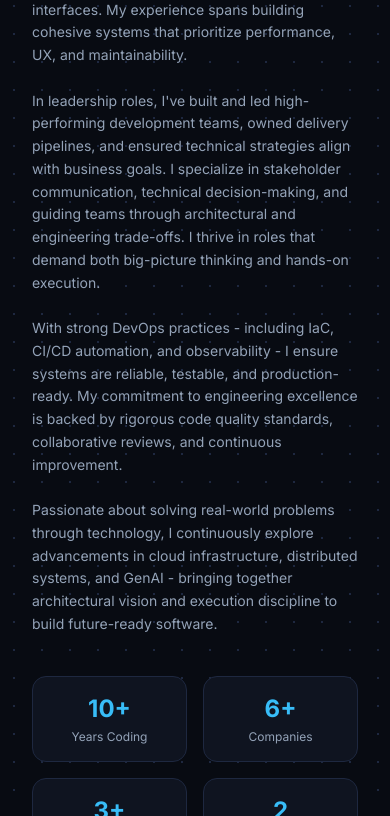
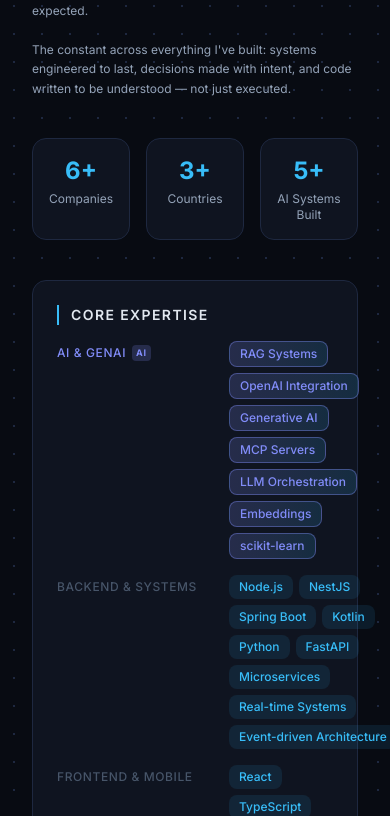
Before and after one commit to vishwesh5544/vish-portfolio, a React (Vite) app: page / in a window 390 px wide. Shown: the part 1184-2000 px from the top of the page. Built offline with nearby package versions, Linux system fonts and the light colour scheme.

Commit message:
AI highlight

```diff
--- a/src/data/personal.ts
+++ b/src/data/personal.ts
@@ -10,17 +10,15 @@
   location: "Ahmedabad, GJ, India",
   summary: `Who am I? Self-forged. Purpose-built. I architect systems and shape storms.
 
-As a seasoned Software Engineer and Architect, I specialize in building scalable, enterprise-grade systems that solve complex business challenges across domains like media, e-commerce, and IT services. My strength lies in translating ambiguous requirements into robust, maintainable, and secure software systems - driving delivery from ideation to execution with clarity and precision.
+I'm a Software Engineer and Architect who builds systems that actually survive production — not just demos. Across domains like media, e-commerce, SaaS, and enterprise IT, I operate at the intersection of technical depth and business clarity. I take ambiguous problems, define the architecture, and drive delivery end-to-end with precision.
 
-I excel in architecture, backend infrastructure, and end-to-end solution design. I've led the development of distributed microservice architectures, real-time systems with secure communication protocols, and high-throughput data pipelines for event-driven platforms. My work spans cloud-native deployments, serverless computing, and scalable container orchestration in production environments.
+My foundation is backend and systems engineering. I've designed distributed microservice platforms handling high-throughput workloads, built real-time communication systems using end-to-end encryption protocols, and architected event-driven pipelines for data-intensive platforms. On the infrastructure side, I've orchestrated EKS clusters, built serverless platforms on AWS Lambda and API Gateway, and implemented IaC workflows that make environments reproducible and deployable in minutes — not days.
 
-My architectural depth extends into AI-driven platforms, including Retrieval-Augmented Generation (RAG), orchestrator-based AI backends, and LLM-powered applications. I've designed service-oriented systems that integrate AI capabilities with application logic, while building internal tools to manage resource utilization, data workflows, and infrastructure monitoring.
+AI is where I've pushed deepest in recent years. I don't just integrate APIs — I architect the full stack behind intelligent systems. That means RAG pipelines with custom embedding strategies, orchestrator-based LLM backends, MCP server development, and building the internal tooling that makes AI features observable and operationally sound. I've shipped AI-powered products where the hard engineering work isn't the model — it's everything around it.
 
-I'm equally comfortable on the front lines of development - delivering full-stack features and cross-platform apps with tight integration between backend services and intuitive user interfaces. My experience spans building cohesive systems that prioritize performance, UX, and maintainability.
+Across the full product surface, I execute. React + TypeScript for tight, maintainable frontends. Spring Boot and Node.js for high-performance backend services. Flutter for cross-platform mobile. GitHub Actions and IaC pipelines that give teams confidence to ship fast. I don't hand off cleanly at a layer boundary — I own the outcome.
 
-In leadership roles, I've built and led high-performing development teams, owned delivery pipelines, and ensured technical strategies align with business goals. I specialize in stakeholder communication, technical decision-making, and guiding teams through architectural and engineering trade-offs. I thrive in roles that demand both big-picture thinking and hands-on execution.
+In senior and lead roles, I've made architectural calls under pressure, mentored engineers through complex problems, owned CI/CD pipelines, and kept technical strategy aligned with business objectives. I communicate clearly with stakeholders, know when to push back, and thrive in environments where both depth and velocity are expected.
 
-With strong DevOps practices - including IaC, CI/CD automation, and observability - I ensure systems are reliable, testable, and production-ready. My commitment to engineering excellence is backed by rigorous code quality standards, collaborative reviews, and continuous improvement.
-
-Passionate about solving real-world problems through technology, I continuously explore advancements in cloud infrastructure, distributed systems, and GenAI - bringing together architectural vision and execution discipline to build future-ready software.`,
+The constant across everything I've built: systems engineered to last, decisions made with intent, and code written to be understood — not just executed.`,
 };
--- a/src/sections/OverviewSection.tsx
+++ b/src/sections/OverviewSection.tsx
@@ -2,10 +2,9 @@
 import { personalDetails, Socials } from "@/data";
 
 const stats = [
-    { label: "Years Coding", value: "10+" },
     { label: "Companies", value: "6+" },
     { label: "Countries", value: "3+" },
-    { label: "AI Systems", value: "2" },
+    { label: "AI Systems Built", value: "5+" },
 ];
 
 const identityCards = [
@@ -32,26 +31,31 @@
     },
 ];
 
-const coreExpertise = [
+const coreExpertise: { label: string; items: string[]; ai?: boolean }[] = [
+    {
+        label: "AI & GenAI",
+        items: ["RAG Systems", "OpenAI Integration", "Generative AI", "MCP Servers", "LLM Orchestration", "Embeddings", "scikit-learn"],
+        ai: true,
+    },
     {
         label: "Backend & Systems",
-        items: ["Node.js", "NestJS", "Express", "Kotlin", "Spring Boot", "Python", "FastAPI", "REST APIs", "Microservices", "gRPC"],
+        items: ["Node.js", "NestJS", "Spring Boot", "Kotlin", "Python", "FastAPI", "Microservices", "Real-time Systems", "Event-driven Architecture"],
     },
     {
         label: "Frontend & Mobile",
-        items: ["React", "TypeScript", "Tailwind CSS", "Flutter", "React Native"],
+        items: ["React", "TypeScript", "Tailwind CSS", "Redux", "Flutter", "shadcn/ui"],
     },
     {
         label: "Cloud & DevOps",
-        items: ["AWS", "Azure", "Docker", "EKS", "CI/CD", "GitHub Actions", "Nginx", "IaC"],
+        items: ["AWS", "Docker", "EKS", "AWS CDK", "CI/CD", "CodeCatalyst", "Serverless", "IaC"],
     },
     {
-        label: "Databases",
-        items: ["MongoDB", "MySQL", "Redis", "DynamoDB"],
+        label: "Databases & Caching",
+        items: ["MongoDB", "MySQL", "DynamoDB", "MariaDB", "Redis", "Distributed Caching"],
     },
     {
-        label: "AI & Emerging Tech",
-        items: ["RAG", "OpenAI", "Gemini", "LLM Integration", "Embeddings", "MCP"],
+        label: "Architecture & Leadership",
+        items: ["Software Architecture", "Microservices Architecture", "Technical Leadership", "Team Leadership", "Technical Mentorship", "Strategic Planning", "System Integration"],
     },
 ];
 
@@ -68,19 +72,19 @@
         <div className="space-y-10 max-w-4xl mx-auto">
             {/* Hero */}
             <div className="space-y-3">
-                <h1 className="text-2xl sm:text-3xl md:text-5xl font-extrabold leading-tight bg-gradient-to-r from-[#38BDF8] via-[#818CF8] to-[#38BDF8] bg-clip-text text-transparent break-words">
+                <h1 className="text-xl sm:text-2xl md:text-3xl font-extrabold leading-tight bg-gradient-to-r from-[#38BDF8] via-[#818CF8] to-[#38BDF8] bg-clip-text text-transparent break-words">
                     {personalDetails.headline ?? personalDetails.title}
                 </h1>
-                {introLine && <p className="text-base sm:text-lg md:text-xl text-[#94A3B8] font-medium break-words">{introLine}</p>}
+                {introLine && <p className="text-sm sm:text-base md:text-lg text-[#E2E8F0] font-semibold break-words">{introLine}</p>}
                 {remainingSummary && (
-                    <p className="text-sm text-[#94A3B8] leading-relaxed whitespace-pre-line max-w-3xl pt-1">
+                    <p className="text-xs sm:text-sm text-[#94A3B8] leading-relaxed whitespace-pre-line max-w-3xl pt-1">
                         {remainingSummary}
                     </p>
                 )}
             </div>
 
             {/* Stats */}
-            <div className="grid grid-cols-2 md:grid-cols-4 gap-4">
+            <div className="grid grid-cols-3 gap-4">
                 {stats.map((s) => (
                     <div
                         key={s.label}
@@ -97,17 +101,22 @@
                 <h2 className="text-sm font-semibold text-[#E2E8F0] uppercase tracking-widest pl-3 border-l-2 border-[#38BDF8]">
                     Core Expertise
                 </h2>
-                <div className="space-y-3">
-                    {coreExpertise.map(({ label, items }) => (
-                        <div key={label} className="flex flex-col sm:flex-row sm:flex-wrap sm:items-center gap-2">
-                            <span className="text-xs text-[#475569] uppercase tracking-wider font-medium sm:w-32 sm:shrink-0">
+                <div className="space-y-4">
+                    {coreExpertise.map(({ label, items, ai }) => (
+                        <div key={label} className="grid grid-cols-[10rem_1fr] items-start gap-3">
+                            <span className={`text-xs uppercase tracking-wider font-medium pt-1 leading-snug flex items-center gap-1.5 ${ai ? "text-[#818CF8]" : "text-[#475569]"}`}>
                                 {label}
+                                {ai && <span className="text-[9px] px-1 py-0.5 rounded bg-[#818CF8]/20 text-[#818CF8] font-bold">AI</span>}
                             </span>
                             <div className="flex flex-wrap gap-1.5">
                                 {items.map((item) => (
                                     <span
                                         key={item}
-                                        className="text-xs px-2 py-0.5 rounded-md bg-[#38BDF8]/10 text-[#38BDF8] font-medium"
+                                        className={`text-xs px-2.5 py-1 rounded-md font-medium whitespace-nowrap ${
+                                            ai
+                                                ? "bg-gradient-to-r from-[#818CF8]/20 to-[#38BDF8]/15 text-[#818CF8] border border-[#818CF8]/40"
+                                                : "bg-[#38BDF8]/10 text-[#38BDF8]"
+                                        }`}
                                     >
                                         {item}
                                     </span>
@@ -115,6 +124,56 @@
                             </div>
                         </div>
                     ))}
+                </div>
+            </div>
+
+            {/* AI Showcase Card */}
+            <div className="bg-[#0F1420] rounded-xl overflow-hidden border border-[#818CF8]/30"
+                style={{ borderTopColor: "#818CF8", borderTopWidth: "2px" }}>
+                <div className="p-6 space-y-5">
+                    <div className="flex items-center gap-3">
+                        <span className="text-xl">🤖</span>
+                        <div>
+                            <h2 className="text-sm font-semibold text-[#818CF8] uppercase tracking-widest">AI Engineering</h2>
+                            <p className="text-xs text-[#475569] mt-0.5">Projects, tools & platforms built with AI at the core</p>
+                        </div>
+                    </div>
+                    <div className="grid grid-cols-1 sm:grid-cols-2 gap-4">
+                        {[
+                            {
+                                name: "RAG Platform",
+                                description: "Built an end-to-end Retrieval-Augmented Generation system with custom chunking strategies, vector embeddings, and LLM response synthesis — enabling intelligent document Q&A at scale.",
+                                tags: ["RAG", "Embeddings", "OpenAI", "Vector DB"],
+                            },
+                            {
+                                name: "LLM Orchestration Backend",
+                                description: "Designed a multi-step orchestrator that chains LLM calls, manages context windows, handles tool use, and routes queries to specialized agents based on intent classification.",
+                                tags: ["LLM", "Orchestration", "FastAPI", "OpenAI"],
+                            },
+                            {
+                                name: "MCP Server Development",
+                                description: "Developed Model Context Protocol servers to expose internal tools and data sources to AI agents — enabling structured, permission-aware access to live application state.",
+                                tags: ["MCP", "Agentic AI", "Node.js", "TypeScript"],
+                            },
+                            {
+                                name: "AI-powered SaaS Features",
+                                description: "Integrated Generative AI capabilities into production SaaS platforms — from smart summarization and content generation to automated classification and recommendation engines.",
+                                tags: ["Generative AI", "SaaS", "OpenAI", "Spring Boot"],
+                            },
+                        ].map((item) => (
+                            <div key={item.name} className="bg-[#080B12] border border-[#1E2840] rounded-lg p-4 space-y-2 hover:border-[#818CF8]/40 transition-colors duration-300">
+                                <h3 className="text-sm font-semibold text-[#E2E8F0]">{item.name}</h3>
+                                <p className="text-xs text-[#94A3B8] leading-relaxed">{item.description}</p>
+                                <div className="flex flex-wrap gap-1.5 pt-1">
+                                    {item.tags.map((tag) => (
+                                        <span key={tag} className="text-[10px] px-2 py-0.5 rounded-md bg-gradient-to-r from-[#818CF8]/20 to-[#38BDF8]/15 text-[#818CF8] border border-[#818CF8]/30 font-medium">
+                                            {tag}
+                                        </span>
+                                    ))}
+                                </div>
+                            </div>
+                        ))}
+                    </div>
                 </div>
             </div>
 
--- a/src/sections/SkillsSection.tsx
+++ b/src/sections/SkillsSection.tsx
@@ -1,9 +1,10 @@
 import { softSkills, technicalSkills } from "@/data";
 import { Skill } from "@/types";
 
-function SkillChip({ skill }: { skill: Skill }) {
-    const chipClass =
-        "border border-[#1E2840] text-[#94A3B8] hover:text-[#38BDF8] hover:border-[#38BDF8]/60";
+function SkillChip({ skill, ai }: { skill: Skill; ai?: boolean }) {
+    const chipClass = ai
+        ? "bg-gradient-to-r from-[#818CF8]/20 to-[#38BDF8]/15 text-[#818CF8] border border-[#818CF8]/50 hover:border-[#818CF8]/80"
+        : "border border-[#1E2840] text-[#94A3B8] hover:text-[#38BDF8] hover:border-[#38BDF8]/60";
 
     return (
         <span
@@ -18,18 +19,18 @@
 }
 
 const sections = [
-    { label: "Programming Languages", skills: technicalSkills.programmingLanguages },
-    { label: "Frameworks & Libraries", skills: technicalSkills.frameworks },
-    { label: "Frontend & UI", skills: technicalSkills.frontend },
-    { label: "Development Tools", skills: technicalSkills.tools },
-    { label: "Cloud & DevOps", skills: [...technicalSkills.cloud, ...technicalSkills.devOps] },
-    { label: "Architecture & Leadership", skills: [...technicalSkills.architecture, ...technicalSkills.leadership] },
-    { label: "AI & Machine Learning", skills: technicalSkills.aiml },
-    { label: "Caching & Performance", skills: technicalSkills.caching },
-    { label: "Databases", skills: technicalSkills.databases },
-    { label: "Developer Platforms", skills: technicalSkills.developerPlatforms },
-    { label: "Operating Systems", skills: technicalSkills.operatingSystems },
-    { label: "Personal Platforms", skills: technicalSkills.personalPlatforms },
+    { label: "Programming Languages", skills: technicalSkills.programmingLanguages, ai: false },
+    { label: "Frameworks & Libraries", skills: technicalSkills.frameworks, ai: false },
+    { label: "Frontend & UI", skills: technicalSkills.frontend, ai: false },
+    { label: "Development Tools", skills: technicalSkills.tools, ai: false },
+    { label: "Cloud & DevOps", skills: [...technicalSkills.cloud, ...technicalSkills.devOps], ai: false },
+    { label: "Architecture & Leadership", skills: [...technicalSkills.architecture, ...technicalSkills.leadership], ai: false },
+    { label: "AI & Machine Learning", skills: technicalSkills.aiml, ai: true },
+    { label: "Caching & Performance", skills: technicalSkills.caching, ai: false },
+    { label: "Databases", skills: technicalSkills.databases, ai: false },
+    { label: "Developer Platforms", skills: technicalSkills.developerPlatforms, ai: false },
+    { label: "Operating Systems", skills: technicalSkills.operatingSystems, ai: false },
+    { label: "Personal Platforms", skills: technicalSkills.personalPlatforms, ai: false },
 ];
 
 export default function SkillsSection() {
@@ -39,16 +40,21 @@
                 Skills
             </h2>
 
-            {sections.map(({ label, skills }) => (
+            {sections.map(({ label, skills, ai }) => (
                 <div key={label} className="space-y-3">
-                    <div className="pl-3 border-l-2 border-[#38BDF8]/50">
-                        <h3 className="text-xs font-semibold text-[#94A3B8] uppercase tracking-widest">
+                    <div className={`pl-3 border-l-2 flex items-center gap-2 ${ai ? "border-[#818CF8]/70" : "border-[#38BDF8]/50"}`}>
+                        <h3 className={`text-xs font-semibold uppercase tracking-widest ${ai ? "text-[#818CF8]" : "text-[#94A3B8]"}`}>
                             {label}
                         </h3>
+                        {ai && (
+                            <span className="text-[10px] px-1.5 py-0.5 rounded bg-[#818CF8]/20 text-[#818CF8] font-semibold tracking-wide">
+                                AI
+                            </span>
+                        )}
                     </div>
                     <div className="flex flex-wrap gap-2">
-                        {skills.map((skill) => (
-                            <SkillChip key={skill.name} skill={skill} />
+                        {[...skills].sort((a, b) => (b.yearsOfExperience ?? 0) - (a.yearsOfExperience ?? 0)).map((skill) => (
+                            <SkillChip key={skill.name} skill={skill} ai={ai} />
                         ))}
                     </div>
                 </div>
```
